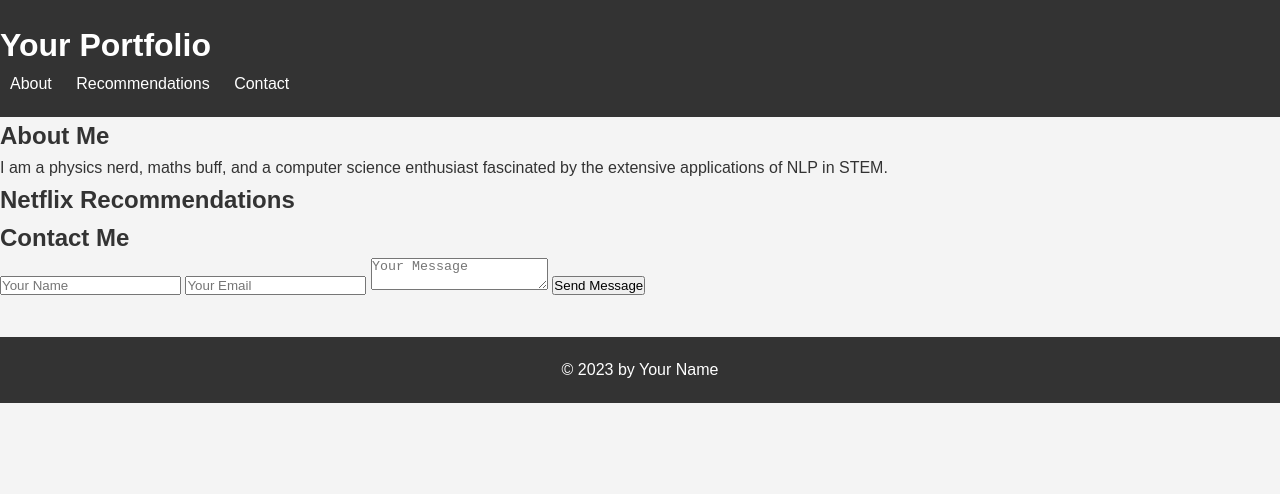
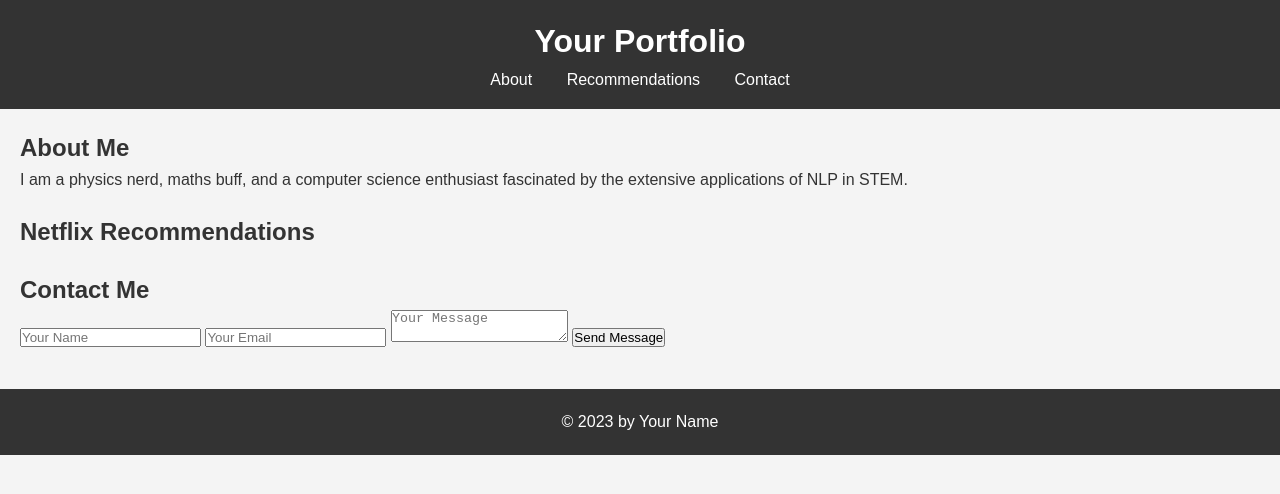
Before and after one commit to junaidjmomin/junaidmomin.github.io, a plain HTML site: page index.html in a window 1280 px wide. Drawn offline with Linux system fonts and the light colour scheme.

Commit message:
Update style.css

```diff
--- a/style.css
+++ b/style.css
@@ -6,71 +6,52 @@
 }
 
 body {
-    font-family: 'Arial', sans-serif;
+    font-family: Arial, sans-serif;
     line-height: 1.6;
     color: #333;
-    background: #f4f4f4;
-}
-
-.container {
-    max-width: 1100px;
-    margin: auto;
-    padding: 0 20px;
+    background-color: #f4f4f4;
 }
 
 header {
-    background: #333;
-    color: #fff;
-    padding: 20px 0;
+    background-color: #333;
+    color: white;
+    text-align: center;
+    padding: 1rem 0;
 }
 
-.header-inner {
-    display: flex;
-    justify-content: space-between;
-    align-items: center;
+header nav a {
+    color: white;
+    text-decoration: none;
+    margin: 0 15px;
 }
 
-nav a {
-    color: #fff;
-    text-decoration: none;
-    margin: 0 10px;
+header nav a:hover {
+    text-decoration: underline;
 }
 
-nav a:hover {
-    color: #ddd;
+main {
+    padding: 20px;
 }
 
-.info-section {
-    padding: 40px 0;
+section {
+    margin-bottom: 20px;
 }
 
-.bg-alt {
-    background: #eaeaea;
+#netflix-container {
+    display: grid;
+    grid-template-columns: repeat(auto-fill, minmax(200px, 1fr));
+    gap: 10px;
 }
 
-.recommendations-grid {
-    display: grid;
-    grid-template-columns: repeat(auto-fill, minmax(200px, 1fr));
-    gap: 20px;
-}
-
-.recommendation-item {
-    background: #fff;
-    padding: 20px;
-    box-shadow: 0 2px 4px rgba(0,0,0,0.1);
+.netflix-item {
+    background-color: white;
+    padding: 10px;
+    box-shadow: 0 0 10px rgba(0, 0, 0, 0.1);
 }
 
 footer {
-    background: #333;
-    color: #fff;
     text-align: center;
     padding: 20px 0;
-    margin-top: 40px;
+    background-color: #333;
+    color: white;
 }
-
-/* Responsive Design */
-@media (max-width: 768px) {
-    .header-inner, .recommendations-grid {
-        flex-direction: column;
-    }
-}
```
